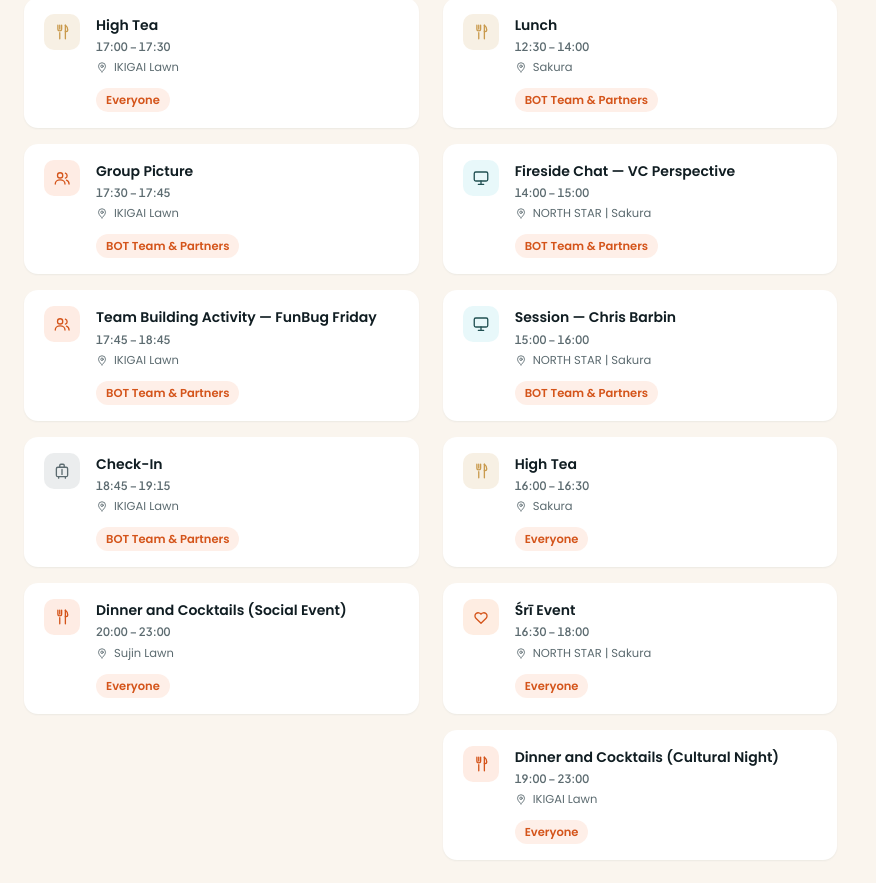
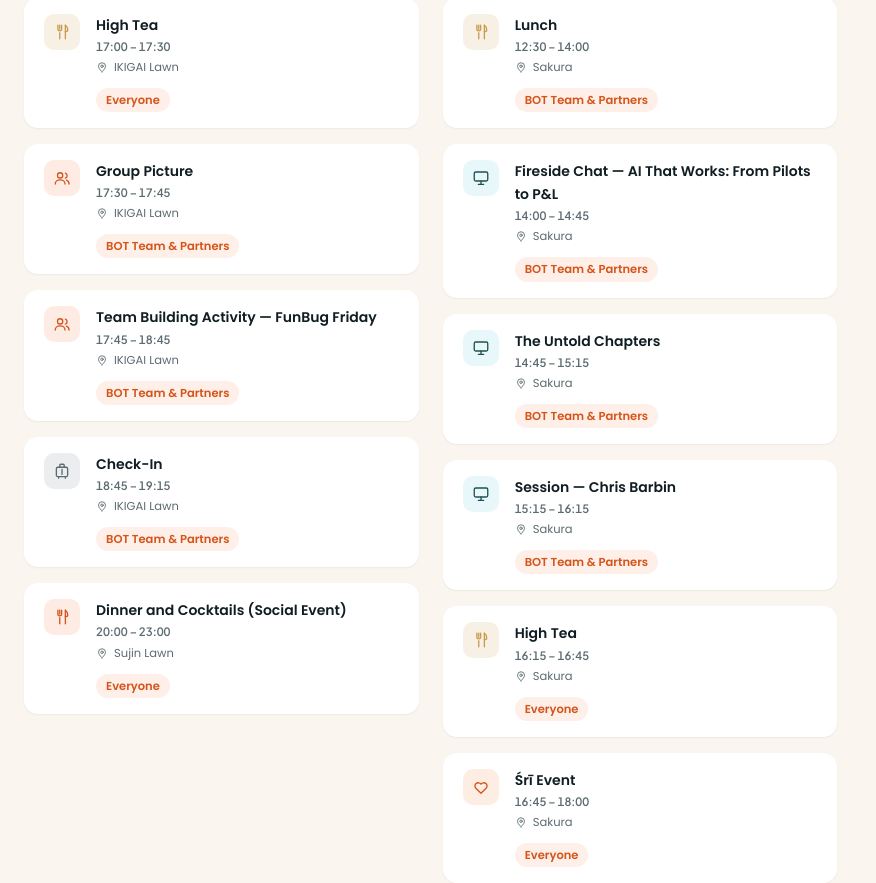
Before and after one commit to harsh-dadhich-11/partner-summit, a Next.js app: page /itinerary in a window 1280 px wide. Shown: the part 2177-3060 px from the top of the page, without its empty margins (0-876 px from the left). Built offline with nearby package versions, Linux system fonts and the light colour scheme.

Commit message:
new itinerary

```diff
--- a/src/data/itinerary.ts
+++ b/src/data/itinerary.ts
@@ -156,7 +156,7 @@ export const itineraryDays: ItineraryDay[] = [
         label: "Socialising and Settling down at assigned Tables",
         category: "social",
         audience: "bot-team",
-        location: "NORTH STAR | Sakura",
+        location: "Sakura",
         icon: "users",
       },
       {
@@ -164,7 +164,7 @@ export const itineraryDays: ItineraryDay[] = [
         label: "Recap — Manpreet",
         category: "sessions",
         audience: "bot-team",
-        location: "NORTH STAR | Sakura",
+        location: "Sakura",
         icon: "session",
       },
       {
@@ -172,7 +172,7 @@ export const itineraryDays: ItineraryDay[] = [
         label: "Odyssey Demo",
         category: "sessions",
         audience: "bot-team",
-        location: "NORTH STAR | Sakura",
+        location: "Sakura",
         icon: "session",
       },
       {
@@ -188,11 +188,11 @@ export const itineraryDays: ItineraryDay[] = [
         label: "Boardroom Challenge",
         category: "sessions",
         audience: "bot-team",
-        location: "NORTH STAR | Sakura",
+        location: "Sakura",
         icon: "session",
       },
       {
-        /* Runs the whole morning, alongside the sessions above. */
+        /* Runs through the morning and afternoon, alongside the sessions above. */
         time: "11:00 – 15:00",
         label: "Kids Activity",
         category: "social",
@@ -209,23 +209,31 @@ export const itineraryDays: ItineraryDay[] = [
         icon: "meal",
       },
       {
-        time: "14:00 – 15:00",
-        label: "Fireside Chat — VC Perspective",
+        time: "14:00 – 14:45",
+        label: "Fireside Chat — AI That Works: From Pilots to P&L",
         category: "sessions",
         audience: "bot-team",
-        location: "NORTH STAR | Sakura",
+        location: "Sakura",
         icon: "session",
       },
       {
-        time: "15:00 – 16:00",
+        time: "14:45 – 15:15",
+        label: "The Untold Chapters",
+        category: "sessions",
+        audience: "bot-team",
+        location: "Sakura",
+        icon: "session",
+      },
+      {
+        time: "15:15 – 16:15",
         label: "Session — Chris Barbin",
         category: "sessions",
         audience: "bot-team",
-        location: "NORTH STAR | Sakura",
+        location: "Sakura",
         icon: "session",
       },
       {
-        time: "16:00 – 16:30",
+        time: "16:15 – 16:45",
         label: "High Tea",
         category: "meals",
         audience: "everyone",
@@ -233,11 +241,11 @@ export const itineraryDays: ItineraryDay[] = [
         icon: "meal",
       },
       {
-        time: "16:30 – 18:00",
+        time: "16:45 – 18:00",
         label: "Śrī Event",
         category: "community",
         audience: "everyone",
-        location: "NORTH STAR | Sakura",
+        location: "Sakura",
         icon: "heart",
       },
       {
```
